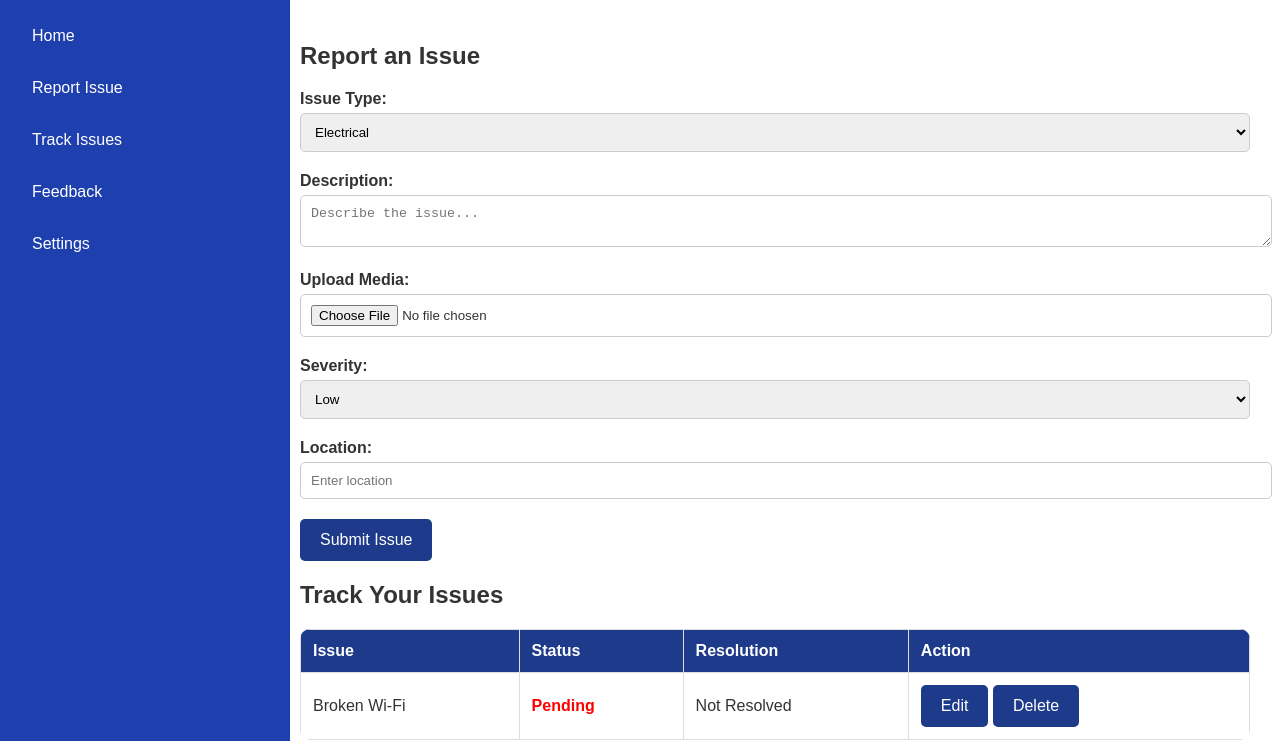
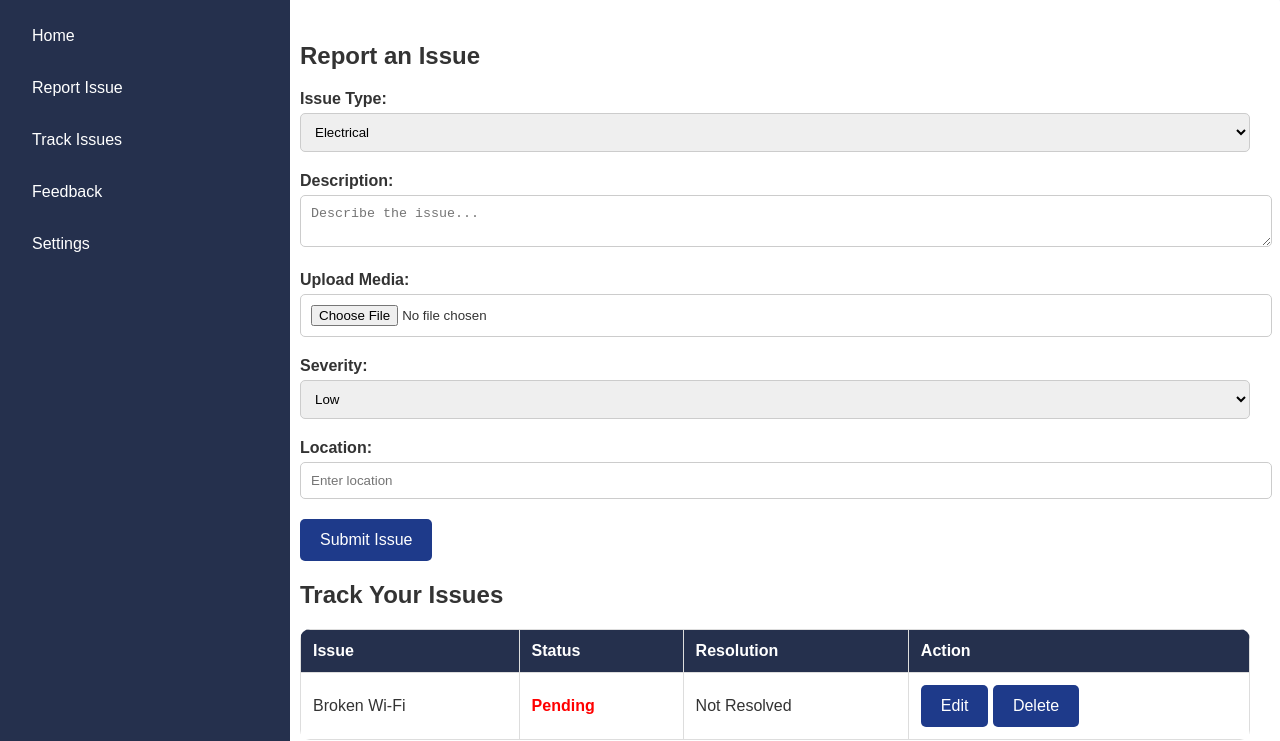
Before and after one commit to sheik-md-ali/College_Issues_Reporting_System, a plain HTML site: page website/templates/student.html in a window 1280 px wide. Shown: the part 64-805 px from the top of the page. Drawn offline with Linux system fonts and the light colour scheme.

Commit message:
Update student.html

```diff
--- a/website/templates/student.html
+++ b/website/templates/student.html
@@ -7,9 +7,9 @@
     <style>
         body { font-family: 'Poppins', sans-serif; margin: 0; padding: 0; background: #f4f6f9; color: #333; }
         .navbar { background: #1e3a8a; padding: 15px; color: white; text-align: center; font-size: 22px; font-weight: bold; }
-        .sidebar { width: 250px; height: 100vh; background: #1e40af; color: white; position: fixed; left: 0; top: 0; padding: 20px; display: flex; flex-direction: column; transition: all 0.3s ease; }
+        .sidebar { width: 250px; height: 100vh; background: #25304d; color: white; position: fixed; left: 0; top: 0; padding: 20px; display: flex; flex-direction: column; transition: all 0.3s ease; }
         .sidebar a { display: block; color: white; padding: 12px; text-decoration: none; border-radius: 5px; margin-bottom: 10px; transition: background 0.3s, transform 0.2s; }
-        .sidebar a:hover { background: #ff9800; transform: translateX(10px); }
+        .sidebar a:hover { background: #ff9800; transform: translateX(5px); }
         .container { margin-left: 270px; padding: 30px; background: white; border-radius: 10px; box-shadow: 0 4px 8px rgba(0,0,0,0.1); }
         .form-group { margin-bottom: 20px; }
         label { font-weight: bold; display: block; margin-bottom: 5px; }
@@ -18,7 +18,7 @@
         button:hover { background: #ff9800; }
         table { width: 100%; border-collapse: collapse; margin-top: 20px; background: white; border-radius: 10px; overflow: hidden; }
         th, td { border: 1px solid #ddd; padding: 12px; text-align: left; }
-        th { background-color: #1e3a8a; color: white; }
+        th { background-color: #25304d; color: white; }
         .resolved { color: green; font-weight: bold; }
         .pending { color: red; font-weight: bold; }
     </style>
```
